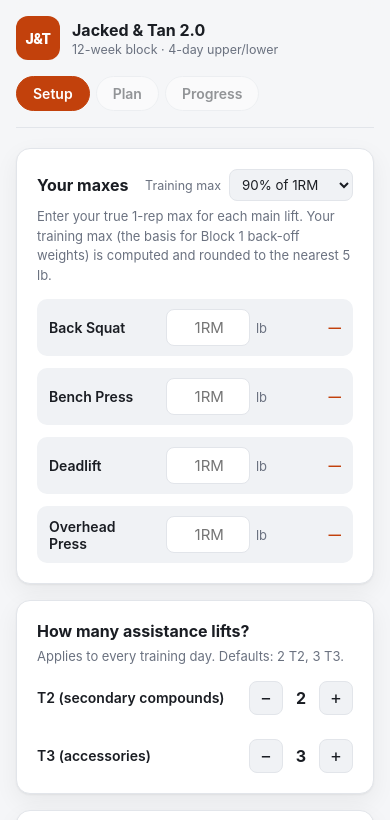
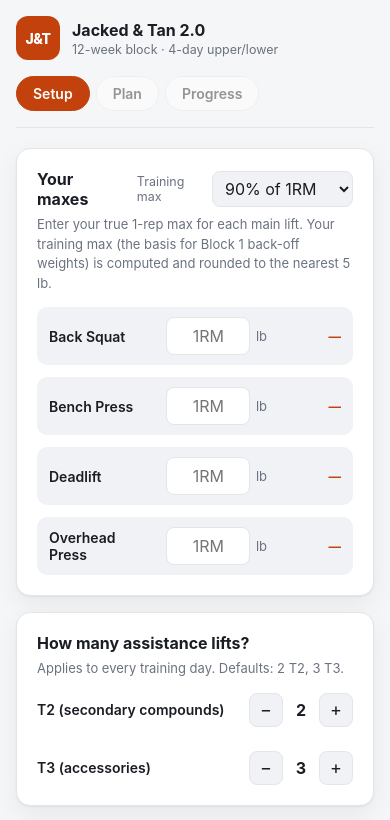
Before and after one commit to thirtyspokes/jnt, a React (Vite) app: page / in a window 390 px wide. Shown: the top 820 px of the page. Built offline with nearby package versions, Linux system fonts and the light colour scheme.

Commit message:
Fix mobile styling

```diff
--- a/src/styles.css
+++ b/src/styles.css
@@ -48,7 +48,9 @@ input, select { font-family: inherit; }
 
 /* mobile overflow hardening: never scroll sideways, never let a control exceed its box */
 html, body { overflow-x: hidden; }
-input, select, textarea { max-width: 100%; }
+/* iOS Safari zooms the page in when you focus a control whose font-size is < 16px
+   (and leaves it zoomed/cropped). Forcing 16px on every form control prevents that. */
+input, select, textarea { max-width: 100%; font-size: 16px !important; }
 
 .app { width: 100%; max-width: min(1080px, 100vw); margin: 0 auto; padding: 0 16px 64px; }
 
```
